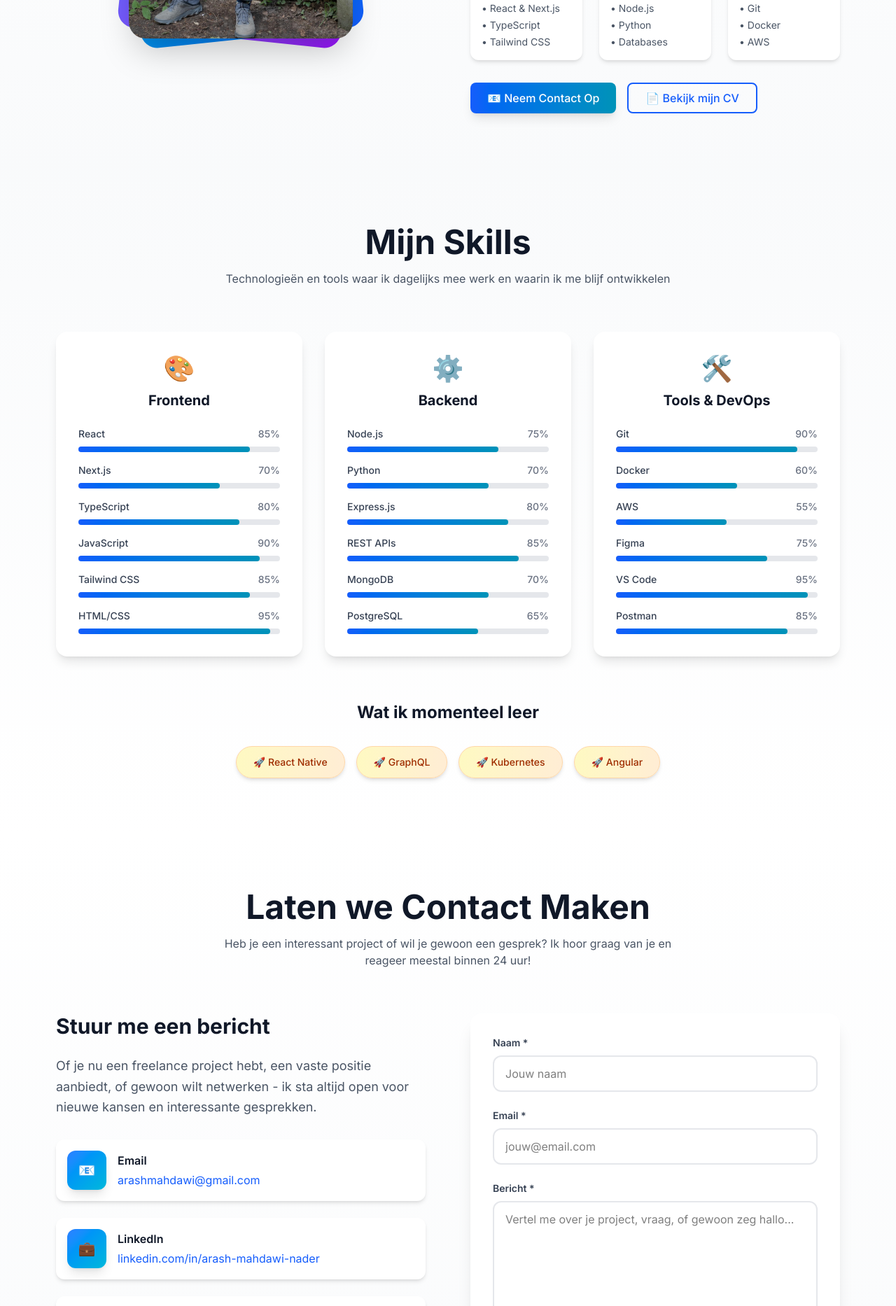
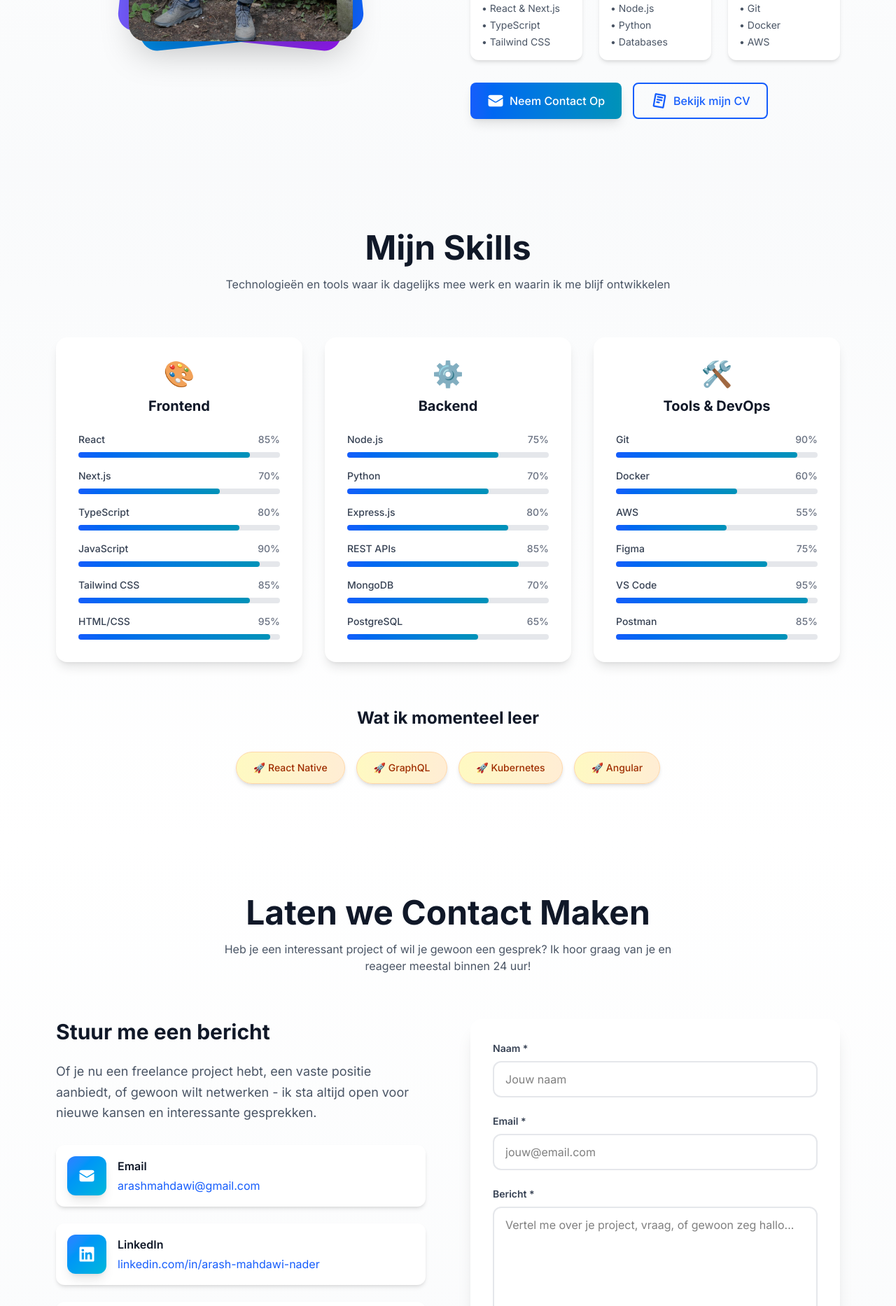
Before and after one commit to ArashMahdawi/portfolio, a Next.js app: page / in a window 1280 px wide. Shown: the part 2260-4126 px from the top of the page at 70% size. Built offline with nearby package versions, Linux system fonts and the light colour scheme.

Commit message:
react lucide icoons toegevoegd

```diff
--- a/package.json
+++ b/package.json
@@ -10,9 +10,11 @@
   },
   "dependencies": {
     "framer-motion": "^12.17.0",
+    "lucide-react": "^0.515.0",
     "next": "15.3.3",
     "react": "^19.0.0",
-    "react-dom": "^19.0.0"
+    "react-dom": "^19.0.0",
+    "react-icons": "^5.5.0"
   },
   "devDependencies": {
     "@eslint/eslintrc": "^3",
--- a/src/components/sections/About.tsx
+++ b/src/components/sections/About.tsx
@@ -2,6 +2,8 @@
 
 import { motion } from 'framer-motion'
 import Image from 'next/image'
+import { HiEnvelope } from 'react-icons/hi2'
+import { PiReadCvLogoBold } from "react-icons/pi";
 
 export default function About() {
   const skills = [
@@ -135,7 +137,7 @@ export default function About() {
     whileTap={{ scale: 0.95 }}
     className="bg-gradient-to-r from-blue-600 to-cyan-600 text-white px-6 py-3 rounded-lg font-medium shadow-lg hover:shadow-xl transition-all text-center sm:w-auto"
   >
-    📧 Neem Contact Op
+    <HiEnvelope className="w-6 h-6 mr-2 text-white" /> Neem Contact Op
   </motion.a>
   <motion.a
     href="/cv.pdf"
@@ -144,7 +146,7 @@ export default function About() {
     whileTap={{ scale: 0.95 }}
     className="border-2 border-blue-600 text-blue-600 px-6 py-3 rounded-lg font-medium hover:bg-blue-600 hover:text-white transition-all text-center sm:w-auto"
   >
-    📄 Bekijk mijn CV
+    <PiReadCvLogoBold className="w-6 h-6 mr-2 text-dark" /> Bekijk mijn CV
   </motion.a>
 </motion.div>
           </motion.div>
--- a/src/components/sections/Contact.tsx
+++ b/src/components/sections/Contact.tsx
@@ -2,6 +2,8 @@
 
 import { useState } from 'react'
 import { motion } from 'framer-motion'
+import { HiEnvelope } from 'react-icons/hi2'
+import { FaLinkedin, FaGithub } from 'react-icons/fa'
 
 export default function Contact() {
   const [formData, setFormData] = useState({
@@ -27,19 +29,19 @@ export default function Contact() {
 
   const contactInfo = [
   {
-      icon: '📧',
+    icon: <HiEnvelope className="w-6 h-6 text-white" />,
     title: 'Email',
     value: 'arashmahdawi@gmail.com',
     link: 'mailto:arashmahdawi@gmail.com'
   },
   {
-      icon: '💼',
+    icon: <FaLinkedin className="w-6 h-6 text-white" />,
     title: 'LinkedIn',
     value: 'linkedin.com/in/arash-mahdawi-nader',
     link: 'https://linkedin.com/in/arash-mahdawi-nader'
   },
   {
-      icon: '🐙',
+    icon: <FaGithub className="w-6 h-6 text-white" />,
     title: 'GitHub',
     value: 'github.com/arash-mahdawi-nader',
     link: 'https://github.com/arash-mahdawi-nader'
@@ -107,8 +109,9 @@ export default function Contact() {
                   className="flex items-center gap-4 p-4 bg-white rounded-xl shadow-md hover:shadow-lg transition-all duration-300 w-full"
                 >
                   <div className="w-14 h-14 bg-gradient-to-br from-blue-500 to-cyan-500 rounded-xl flex items-center justify-center shadow-lg flex-shrink-0">
-                    <span className="text-white text-xl">{item.icon}</span>
+  {item.icon}
 </div>
+
                   <div>
                     <h4 className="font-semibold text-gray-900 mb-1">{item.title}</h4>
                     <a
```
Also changed, not shown: 1 other file (tests, documents, lock files or other folders). Lines whose indentation alone changed are shown as unchanged.
